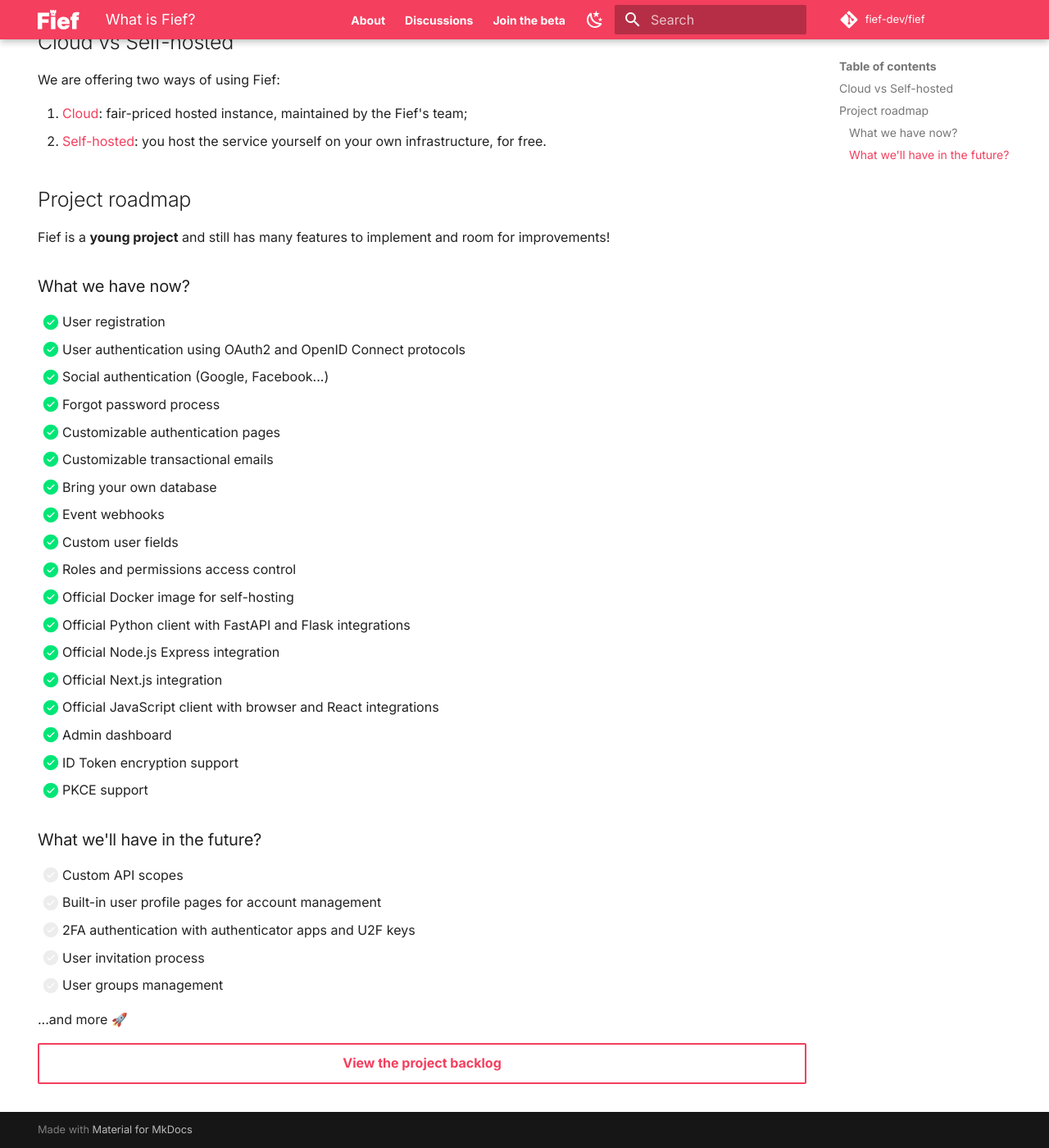
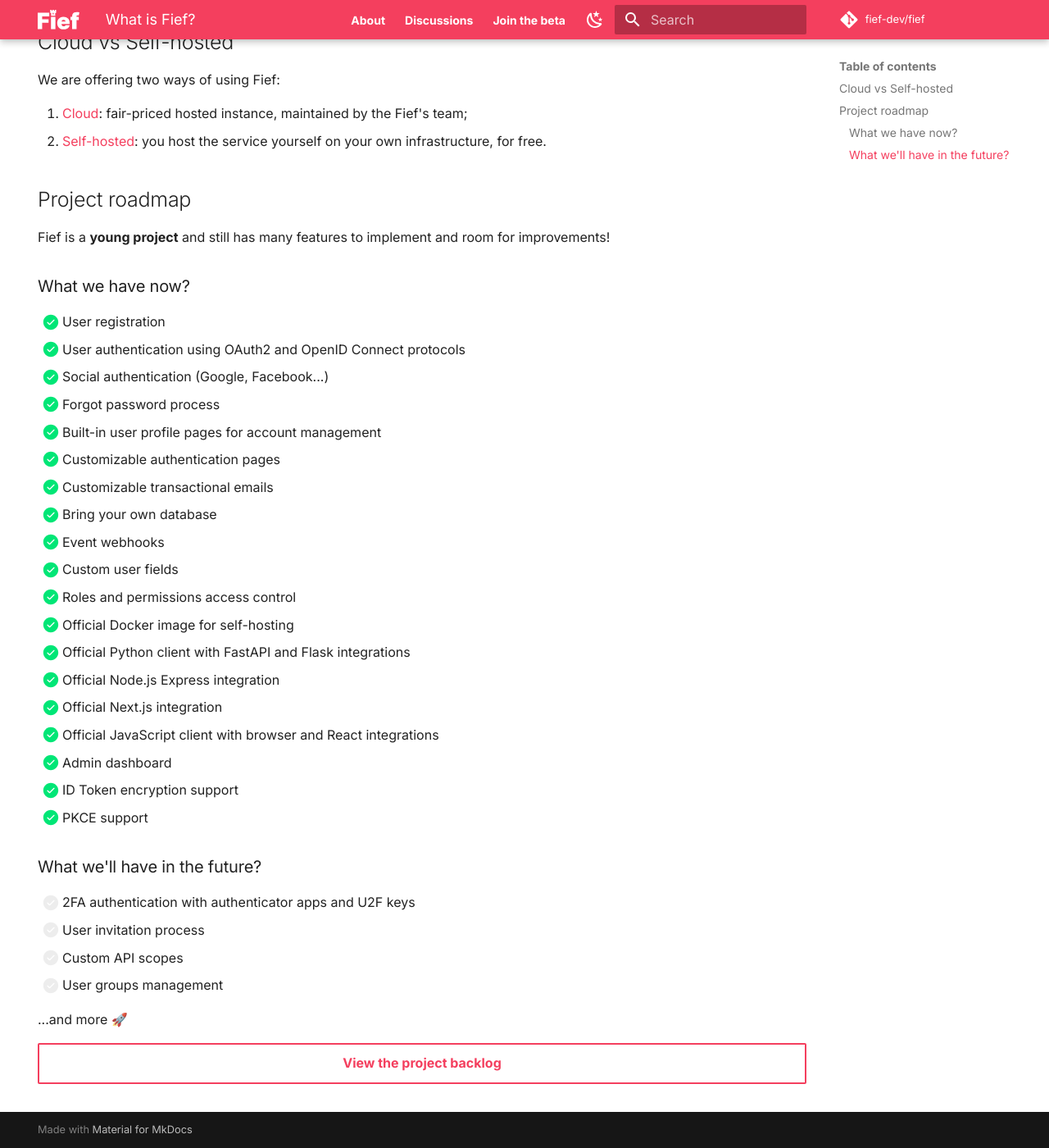
Before and after one commit to fief-dev/docs, an MkDocs documentation site: the page built from docs/index.md, in a window 1280 px wide and 1400 px high, scrolled down 461 px. Shown: the whole window at 82% size. Built offline with MkDocs 1.6.1 and Material for MkDocs 9.7.7, drawn with Linux system fonts in a browser that asks for light colours; comment, search, counter and statistics services are not loaded; some of the changed lines change nothing that is shown.

Commit message:
Update roadmap

```diff
--- a/docs/index.md
+++ b/docs/index.md
@@ -30,6 +30,7 @@
 * [X] User authentication using OAuth2 and OpenID Connect protocols
 * [X] Social authentication (Google, Facebook...)
 * [X] Forgot password process
+* [X] Built-in user profile pages for account management
 * [X] Customizable authentication pages
 * [X] Customizable transactional emails
 * [X] Bring your own database
@@ -47,10 +48,9 @@
 
 ### What we'll have in the future?
 
-* [ ] Custom API scopes
-* [ ] Built-in user profile pages for account management
 * [ ] 2FA authentication with authenticator apps and U2F keys
 * [ ] User invitation process
+* [ ] Custom API scopes
 * [ ] User groups management
 
 ...and more 🚀
```
